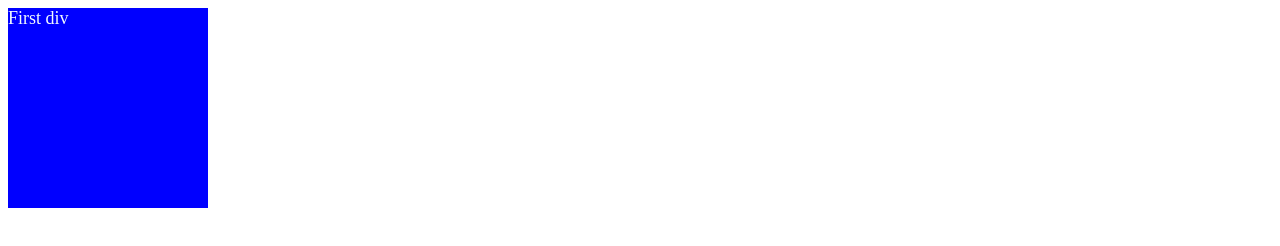
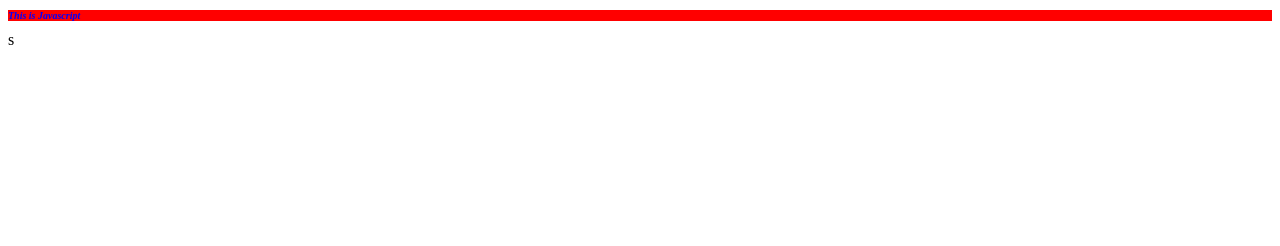
Before and after one commit to Samip-Nepal/JS-Six-chapter, a plain HTML site: page index.html in a window 1280 px wide. Drawn offline with Linux system fonts and the light colour scheme.

Commit message:
Solving qn 3 and 4 BY SAMIP NEPAL

```diff
--- a/first.js
+++ b/first.js
@@ -65,5 +65,14 @@ console.log(element);
 let pre=document.getElementById("box")
 box.before(element);*/
 //"box.after" to add at the start
-let pre=document.getElementById("p")
-p.remove();
+//let pre=document.getElementById("p")
+//p.remove();
+//Praice qn 3
+/*let element =document.createElement("button")
+element.innerText="Click me!";
+element.style.backgroundColor="red";
+element.style.color="white";
+document.querySelector("body").prepend(element);*/
+//pratice qn 4
+let element =document.querySelector("p")
+element.classList.add("newClass");
--- a/index.html
+++ b/index.html
@@ -7,8 +7,7 @@
     <link rel="stylesheet" href="style.css">
 </head>
 <body>
-    <div id="box">First div</div>
-    <p id="p">Samip Nepal</p>
+   <p class="box">This is Javascript</p>
      <script src="first.js"></script>
 </body>
-</html>
+</html>s
--- a/style.css
+++ b/style.css
@@ -1,7 +1,9 @@
-div{
-    height: 200px;
-    width: 200px;
-    background-color: blue;
-    font-size: large;
-    color: aliceblue;
+p{
+    font-size: 10px;
+    font-weight: 700;
+    font-style: italic;
+    color: blue;
 }
+.newClass{
+    background-color:red;
+}
```
Also changed, not shown: 1 other file.
